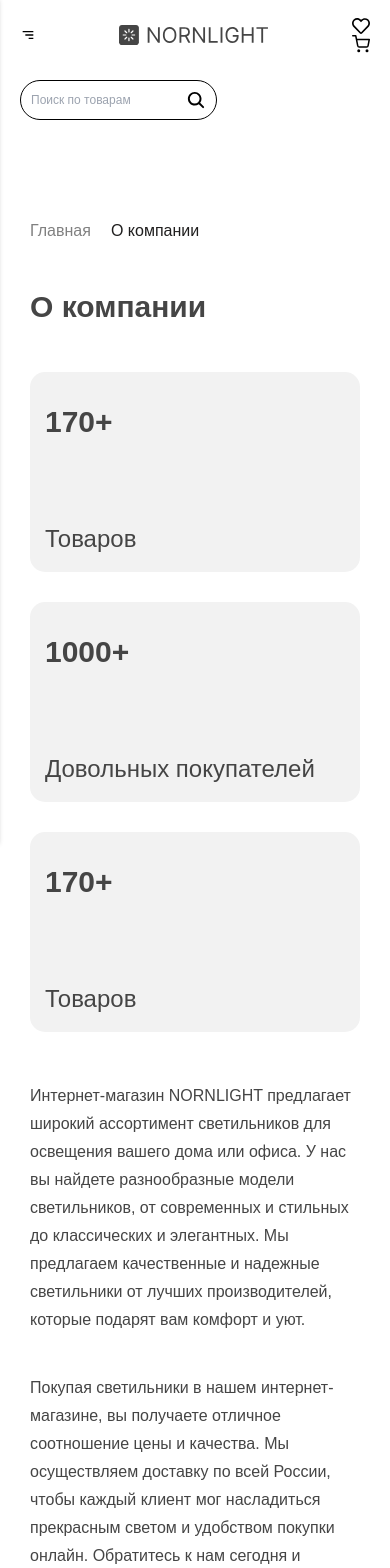
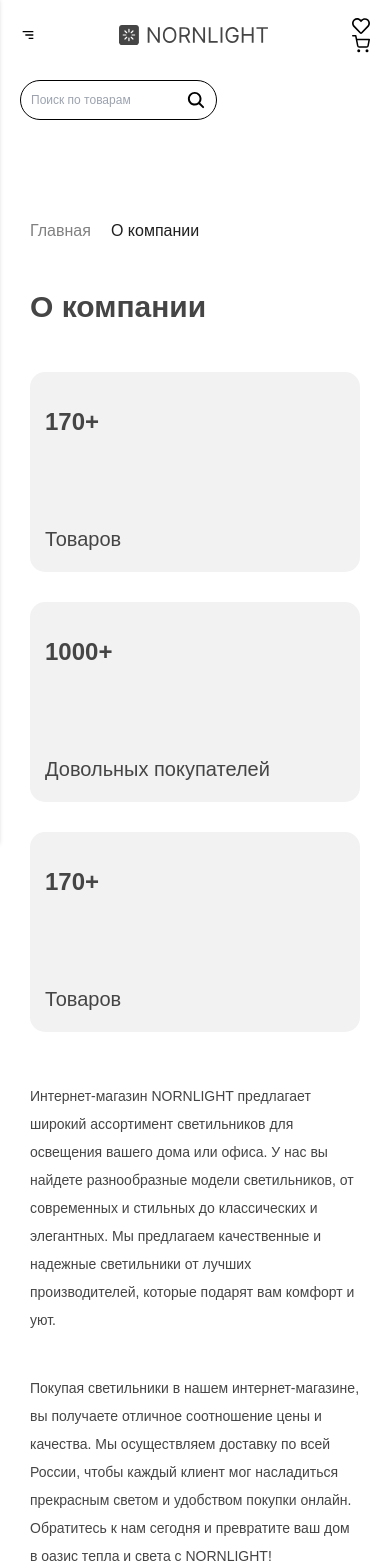
Before and after one commit to dilshodbek0515/react-n8, a React (Vite) app: page /compane in a window 390 px wide. Shown: the top 1568 px of the page. Built offline with nearby package versions, Linux system fonts and the light colour scheme.

Commit message:
NORNLIGHT

```diff
--- a/src/components/blog/Blog.scss
+++ b/src/components/blog/Blog.scss
@@ -92,3 +92,20 @@
         }
     }
 }
+
+@media (max-width:400px) {
+    .blog {
+        padding: 0px 20px;
+
+        .blog_top {
+            .blogs_title {
+                font-size: 30px;
+            }
+
+            .blogs_btn {
+                width: 150px;
+
+            }
+        }
+    }
+}
--- a/src/components/header/Header.jsx
+++ b/src/components/header/Header.jsx
@@ -37,7 +37,9 @@
                 <BiMenuAltRight onClick={() => setSidebar(true)} className="font-bold text-4xl hidden sidebar_icon" />
                 <Sidebar
                     setSidebar={setSidebar}
-                    sidebar={sidebar} />
+                    sidebar={sidebar}
+                    setToggle={setToggle}
+                />
                 <Link to={"/"}>
                     <img className="logo w-[300px] " src={logo} alt="logo" />
                 </Link>
--- a/src/components/sidebar/Sidebar.jsx
+++ b/src/components/sidebar/Sidebar.jsx
@@ -16,9 +16,9 @@
                             <IoCloseCircleOutline />
                         </button>
                         <div className="sidebar_left_nav">
-                            <Link to={"/heart"}><CiHeart className="sidebar_left_icons" /></Link>
+                            <Link><CiHeart onClick={() => setSidebar(false)} to={"/heart"} className="sidebar_left_icons" /></Link>
                             <TbAntennaBars5 className="sidebar_left_icons" />
-                            <Link to={"/cart"}><IoCartOutline className="sidebar_left_icons" /></Link>
+                            <Link to={"/cart"}><IoCartOutline onClick={() => setSidebar(false)} className="sidebar_left_icons" /></Link>
                         </div>
                     </div>
                     <nav className="sidebar_wrapper">
--- a/src/components/sidebar/Sidebar.scss
+++ b/src/components/sidebar/Sidebar.scss
@@ -126,7 +126,7 @@
 @media (max-width:400px) {
     .sidebar_collection {
         .sidebar_wrapper {
-            padding: 230px 10px 30px 10px;
+            padding: 330px 10px 30px 10px;
 
             .sidebar_catalog_btn {
                 width: 200px;
--- a/src/pages/blog/Blog.scss
+++ b/src/pages/blog/Blog.scss
@@ -32,6 +32,7 @@
             text-align: left;
             color: #454545;
             max-width: 320px;
+            margin-top: 30px;
         }
     }
 }
@@ -53,7 +54,7 @@
 }
 
 @media (max-width:800px) {
-    .contact {
+    .pages_blog {
         .oplata {
             h2 {
                 font-size: 30px;
--- a/src/pages/compane/Compane.jsx
+++ b/src/pages/compane/Compane.jsx
@@ -43,7 +43,6 @@
                         <p className="compane_right_text">Покупая светильники в нашем интернет-магазине, вы получаете отличное соотношение цены и качества. Мы осуществляем доставку по всей России, чтобы каждый клиент мог насладиться прекрасным светом и удобством покупки онлайн. Обратитесь к нам сегодня и превратите ваш дом в оазис тепла и света с NORNLIGHT!</p>
                     </div>
                 </div >
-
             </div>
             <Brend />
             <Blog />
--- a/src/pages/compane/Compane.scss
+++ b/src/pages/compane/Compane.scss
@@ -93,12 +93,12 @@
             gap: 40px;
 
             .compane_right_text {
-                font-size: 20px;
+                font-size: 16px;
                 font-weight: 500;
                 line-height: 30px;
                 text-align: left;
                 color: #454545;
-                max-width: 640px;
+                max-width: 600px;
             }
         }
     }
@@ -170,3 +170,29 @@
         }
     }
 }
+
+@media (max-width:400px) {
+    .o_com {
+        .compane {
+            .compane_left {
+                .compane_card_wrap {
+                    .compane_card {
+                        .compane_card_text {
+                            font-size: 24px;
+                        }
+
+                        .compane_card_text_two {
+                            font-size: 20px;
+                        }
+                    }
+                }
+            }
+
+            .compane_right {
+                .compane_right_text {
+                    font-size: 14px;
+                }
+            }
+        }
+    }
+}
--- a/src/pages/error/Error.scss
+++ b/src/pages/error/Error.scss
@@ -11,8 +11,8 @@
     gap: 30px;
 
     .error_img {
-        width: 800px;
-        height: 400px;
+        width: 700px;
+        height: 300px;
     }
 
     .error_text {
--- /dev/null
+++ b/src/pages/layout/Layout.jsx
@@ -0,0 +1,17 @@
+import React from 'react'
+import Header from '../../components/header/Header'
+import Footer from '../../components/footer/Footer'
+import { Outlet } from 'react-router-dom'
+const Layout = () => {
+    return (
+        <>
+            <Header />
+            <main>
+                <Outlet />
+            </main>
+            <Footer />
+        </>
+    )
+}
+
+export default Layout
--- a/src/routes/Routes.jsx
+++ b/src/routes/Routes.jsx
@@ -6,8 +6,6 @@
 import Garant from "../pages/garant/Garant";
 import Contact from "../pages/contact/Contact";
 import Blog from "../pages/blog/Blog";
-import Header from "../components/header/Header";
-import Footer from "../components/footer/Footer";
 import Home from "../pages/home/Home";
 import Catalog from "../pages/catalog/Catalog";
 import Error from "../pages/error/Error";
@@ -16,12 +14,13 @@
 import Heart from "../pages/heart/Heart";
 import Tovar_p from "../pages/tovar_page/Tovar_page"
 import Cart from "../pages/cart/Cart";
+import Layout from "../pages/layout/Layout";
 
 const Routesone = () => {
     return (
         <>
-            <Header />
             <Routes>
+                <Route path="/" element={<Layout />} >
                     <Route path="/" element={<Home />} />
                     <Route path="/compane" element={<Compane />} />
                     <Route path="/dastafka" element={<Dastafka />} />
@@ -35,9 +34,9 @@
                     <Route path="/tovar" element={<Tovar_p />} />
                     <Route path="/cart" element={<Cart />} />
                     <Route path="/product/:id" element={<ProductPage />} />
+                </Route >
                 <Route path="*" element={<Error />} />
             </Routes>
-            <Footer />
         </>
     );
 }
```
Lines whose indentation alone changed are shown as unchanged.
